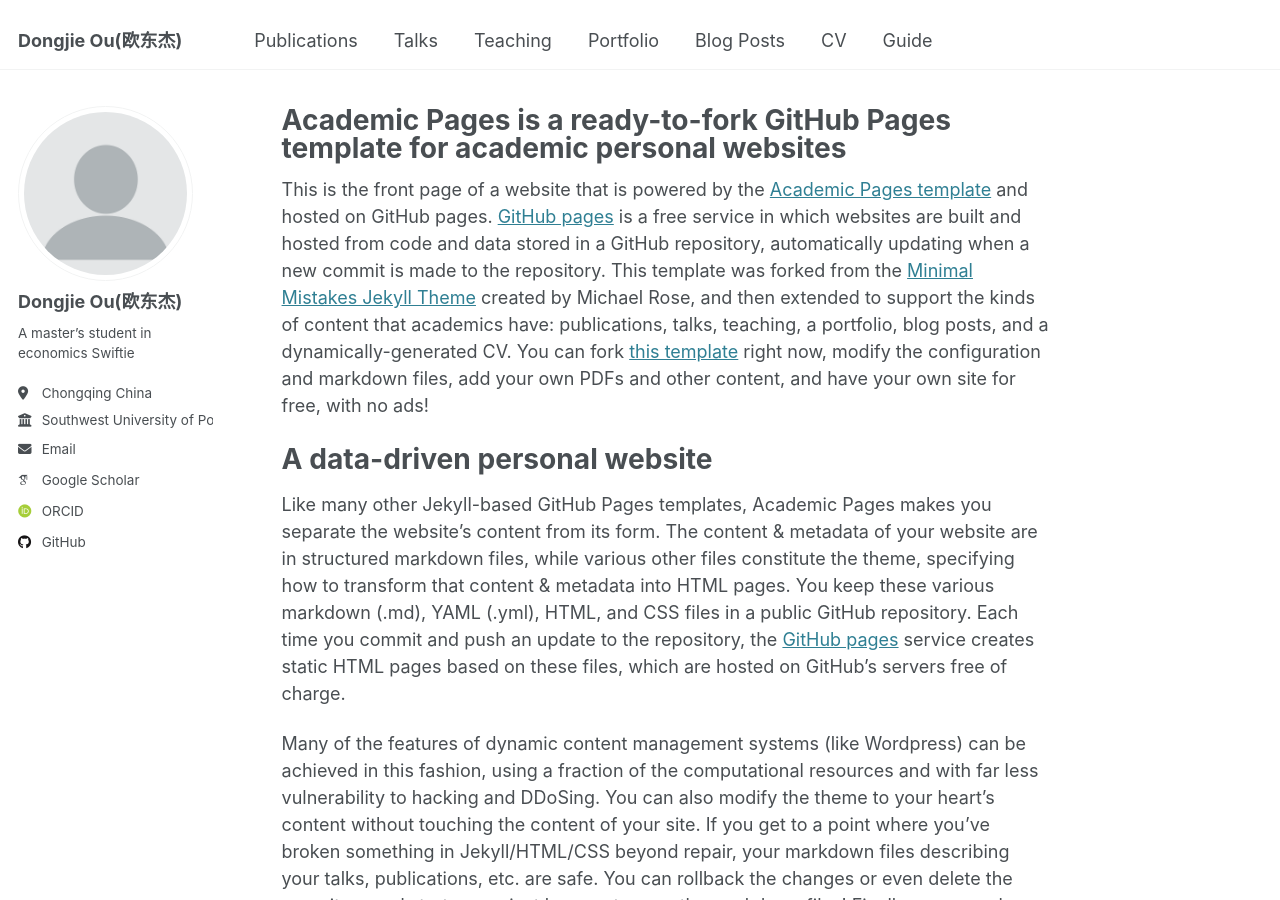
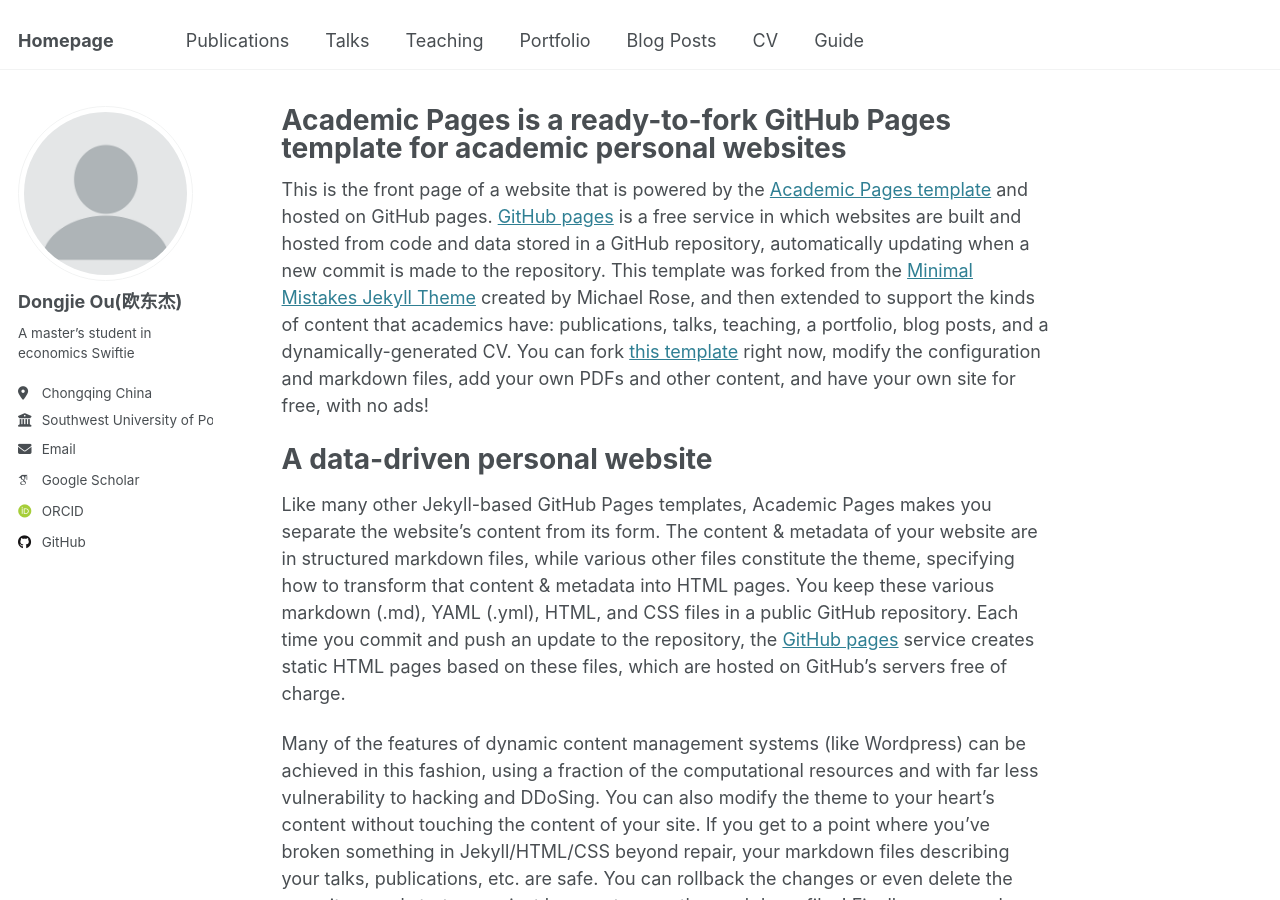
Before and after one commit to oudongjie2001/oudongjie2001.github.io, a Jekyll site: the page built from _pages/about.md, in a window 1280 px wide and 900 px high. Built offline with Jekyll 4.4.1, drawn with Linux system fonts in a browser that asks for light colours; some web fonts are replaced.

Commit message:
Update _config.yml

```diff
--- a/_config.yml
+++ b/_config.yml
@@ -9,7 +9,7 @@
 # Basic Site Settings
 locale                   : "en-US"
 site_theme               : "default"
-title                    : "Dongjie Ou(欧东杰)"
+title                    : "Homepage"
 title_separator          : "-"
 name                     : &name "Dongjie Ou"
 description              : &description "personal description"
```
